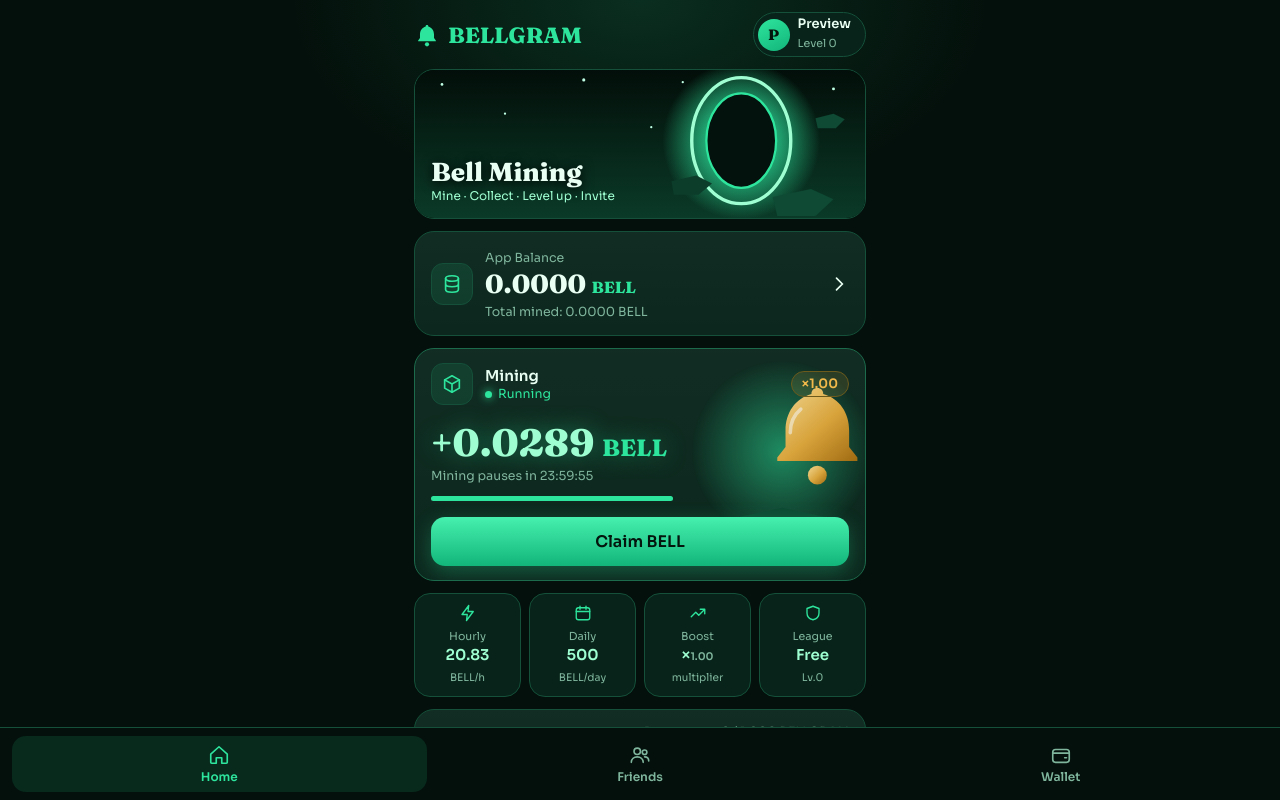
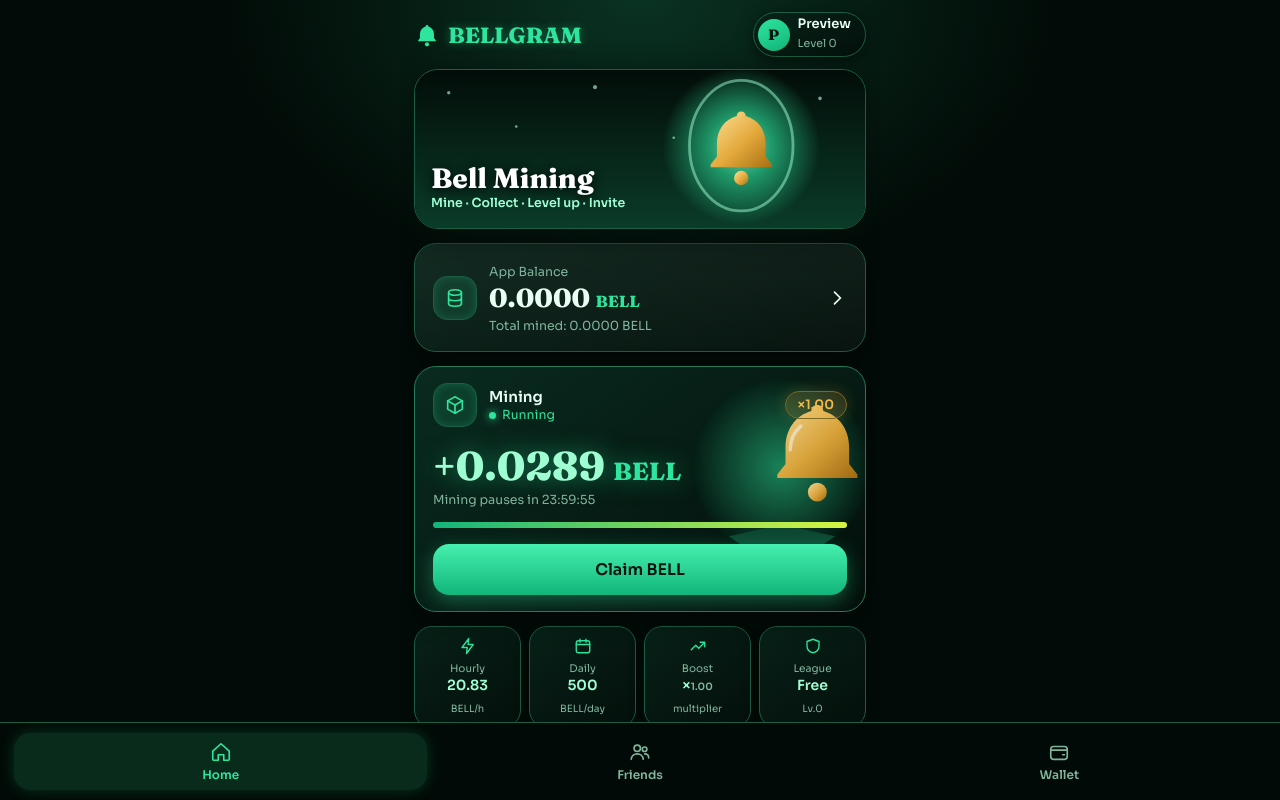
Before and after one commit to meelo200100-debug/bell, a website: page public/index.html in a window 1280 px wide. Drawn offline with Linux system fonts and the light colour scheme.

Commit message:
Update index.html

```diff
--- a/public/index.html
+++ b/public/index.html
@@ -8,78 +8,78 @@
 <script src="https://cdn.jsdelivr.net/npm/@tonconnect/ui@2/dist/tonconnect-ui.min.js"></script>
 <link href="https://fonts.googleapis.com/css2?family=Fraunces:opsz,wght@9..144,700;9..144,800&family=Sora:wght@400;600&display=swap" rel="stylesheet">
 <style>
-:root{--bg:#04100b;--pn:#08241a;--bd:#14503a;--g:#2ee59d;--g2:#12b57a;--mint:#9fffd2;--tx:#e9fff4;--mu:#7fb59d;--lime:#d7f542;--gold:#f0b84a}
+:root{--bg:#020b07;--pn:linear-gradient(145deg,rgba(8,36,26,0.9),rgba(4,16,11,0.95));--bd:#1b5e43;--g:#2ee59d;--g2:#12b57a;--mint:#9fffd2;--tx:#e9fff4;--mu:#7fb59d;--lime:#d7f542;--gold:#f0b84a}
 *{box-sizing:border-box;margin:0}
 html,body{height:100%}
-body{background:radial-gradient(500px 300px at 50% 0,rgba(46,229,157,.14),transparent 70%),var(--bg);color:var(--tx);font:15px/1.4 Sora,system-ui,sans-serif;display:flex;flex-direction:column;padding-top:env(safe-area-inset-top,0)}
+body{background:radial-gradient(600px 400px at 50% 0,rgba(46,229,157,.18),transparent 70%),var(--bg);color:var(--tx);font:15px/1.4 Sora,system-ui,sans-serif;display:flex;flex-direction:column;padding-top:env(safe-area-inset-top,0)}
 main{flex:1;overflow:auto;padding:12px 14px 10px;max-width:480px;width:100%;margin:0 auto}
 small{color:var(--mu);font-size:12.5px}
 .hd{display:flex;align-items:center;justify-content:space-between;margin-bottom:12px}
-.logo{display:flex;align-items:center;gap:8px;font:800 22px Fraunces,serif;color:var(--g)}
+.logo{display:flex;align-items:center;gap:8px;font:800 22px Fraunces,serif;color:var(--g);text-shadow:0 0 10px rgba(46,229,157,0.4)}
 .logo svg{width:26px;height:26px}
-.prof{display:flex;align-items:center;gap:8px;background:var(--pn);border:1px solid var(--bd);border-radius:99px;padding:4px 14px 4px 4px}
+.prof{display:flex;align-items:center;gap:8px;background:var(--pn);border:1px solid var(--bd);border-radius:99px;padding:4px 14px 4px 4px;box-shadow:0 4px 15px rgba(0,0,0,0.5)}
 .av{width:32px;height:32px;border-radius:50%;background:linear-gradient(150deg,var(--g),var(--g2));color:#03150d;display:grid;place-items:center;font:800 15px Fraunces,serif}
 .prof b{display:block;font-size:13px;line-height:1.1}.prof small{font-size:11px}
-.banner{position:relative;height:150px;border-radius:20px;overflow:hidden;border:1px solid var(--bd);margin-bottom:12px}
+.banner{position:relative;height:160px;border-radius:24px;overflow:hidden;border:1px solid var(--bd);margin-bottom:14px;box-shadow:0 8px 30px rgba(4,16,11,0.8),inset 0 0 20px rgba(46,229,157,0.15)}
 .banner svg{position:absolute;inset:0;width:100%;height:100%}
-.bt{position:absolute;left:16px;bottom:14px}
-.bt h1{font:800 26px Fraunces,serif;text-shadow:0 2px 12px #000}
-.bt p{font-size:12px;color:var(--mint)}
-.card{background:linear-gradient(180deg,rgba(255,255,255,.04),rgba(255,255,255,.015)),var(--pn);border:1px solid var(--bd);border-radius:20px;padding:14px 16px;margin-bottom:12px}
+.bt{position:absolute;left:16px;bottom:16px;z-index:2}
+.bt h1{font:800 28px Fraunces,serif;text-shadow:0 2px 12px #000;color:#fff}
+.bt p{font-size:12.5px;color:var(--mint);font-weight:600}
+.card{background:linear-gradient(180deg,rgba(255,255,255,.05),rgba(255,255,255,.02)),var(--pn);border:1px solid var(--bd);border-radius:22px;padding:16px 18px;margin-bottom:14px;box-shadow:0 8px 25px rgba(0,0,0,0.4)}
 .row{display:flex;align-items:center;gap:12px;cursor:pointer}
 .row>div:nth-child(2){flex:1}
-.ico{flex:none;width:42px;height:42px;border-radius:12px;background:rgba(46,229,157,.1);border:1px solid var(--bd);display:grid;place-items:center}
+.ico{flex:none;width:44px;height:44px;border-radius:14px;background:rgba(46,229,157,.12);border:1px solid var(--bd);display:grid;place-items:center;box-shadow:inset 0 0 10px rgba(46,229,157,0.2)}
 .ico svg,.t svg{width:22px;height:22px;stroke:var(--g);fill:none;stroke-width:1.8;stroke-linecap:round;stroke-linejoin:round}
 .chev{width:20px;height:20px;stroke:var(--tx);fill:none;stroke-width:2;stroke-linecap:round}
 .bn{font:800 26px Fraunces,serif}.bn em,.mn em{font-style:normal;font-size:.62em;color:var(--g)}
-.mine{position:relative;overflow:hidden;border-color:#1c6b4d}
+.mine{position:relative;overflow:hidden;border-color:#227a58;background:linear-gradient(145deg,rgba(10,45,33,0.95),rgba(3,15,10,0.98))}
 .art{position:absolute;right:-12px;top:6px;width:190px;height:190px;opacity:.95;pointer-events:none}
 .mh{position:relative;display:flex;align-items:center;gap:12px}
 .mh>div:nth-child(2){flex:1}
 .run{display:flex;align-items:center;gap:6px;color:var(--g)}
 .run i{width:7px;height:7px;border-radius:50%;background:var(--g);box-shadow:0 0 8px var(--g)}
-.boost{border:1px solid #6b5a1c;background:rgba(240,184,74,.12);color:var(--gold);border-radius:99px;padding:3px 10px;font-weight:600;font-size:13px;z-index:1}
-.mn{position:relative;font:800 38px Fraunces,serif;color:var(--mint);margin:14px 0 2px;text-shadow:0 0 24px rgba(46,229,157,.45)}
+.boost{border:1px solid #7d681f;background:rgba(240,184,74,.18);color:var(--gold);border-radius:99px;padding:4px 12px;font-weight:600;font-size:13px;z-index:1;box-shadow:0 0 15px rgba(240,184,74,0.2)}
+.mn{position:relative;font:800 40px Fraunces,serif;color:var(--mint);margin:14px 0 2px;text-shadow:0 0 25px rgba(46,229,157,.5)}
 .pz{position:relative;display:block}
-.sess{position:relative;height:5px;background:rgba(255,255,255,.08);border-radius:5px;margin:10px 0 0;width:58%;overflow:hidden}
-.sess i{display:block;height:100%;background:var(--g);width:100%}
-button{font:600 16px Sora,sans-serif;border:0;border-radius:14px;padding:14px;width:100%;cursor:pointer}
-.go{position:relative;margin-top:16px;background:linear-gradient(180deg,#46f0ae,var(--g2));color:#03150d;box-shadow:0 6px 20px rgba(46,229,157,.28)}
-.go:active{transform:translateY(1px)}
+.sess{position:relative;height:6px;background:rgba(255,255,255,.1);border-radius:6px;margin:12px 0 0;width:100%;overflow:hidden;box-shadow:inset 0 1px 3px rgba(0,0,0,0.5)}
+.sess i{display:block;height:100%;background:linear-gradient(90deg,var(--g2),var(--lime));width:100%;box-shadow:0 0 10px var(--g)}
+button{font:600 16px Sora,sans-serif;border:0;border-radius:16px;padding:15px;width:100%;cursor:pointer;transition:transform 0.1s ease}
+.go{position:relative;margin-top:16px;background:linear-gradient(180deg,#46f0ae,var(--g2));color:#03150d;box-shadow:0 6px 20px rgba(46,229,157,.35);font-weight:700}
+.go:active{transform:scale(0.98)}
 .go:disabled{background:rgba(255,255,255,.07);color:var(--mu);box-shadow:none;cursor:not-allowed}
 button:focus-visible{outline:3px solid var(--lime);outline-offset:2px}
-.stats{display:grid;grid-template-columns:repeat(4,1fr);gap:8px;margin-bottom:12px}
-.t{background:var(--pn);border:1px solid var(--bd);border-radius:16px;padding:10px 6px;text-align:center}
+.stats{display:grid;grid-template-columns:repeat(4,1fr);gap:8px;margin-bottom:14px}
+.t{background:var(--pn);border:1px solid var(--bd);border-radius:18px;padding:10px 4px;text-align:center;box-shadow:0 4px 15px rgba(0,0,0,0.3)}
 .t svg{width:18px;height:18px;margin-bottom:2px}
-.t small{display:block;font-size:11px}.t b{display:block;font-size:15px;color:var(--mint)}.t span{font-size:10.5px;color:var(--mu)}
+.t small{display:block;font-size:10.5px}.t b{display:block;font-size:14px;color:var(--mint)}.t span{font-size:10px;color:var(--mu)}
 .lv{display:flex;align-items:center;gap:14px}
 .lv>div:nth-child(2){flex:1}
-.hex{flex:none;width:50px;height:56px;clip-path:polygon(50% 0,100% 25%,100% 75%,50% 100%,0 75%,0 25%);background:linear-gradient(160deg,var(--lime),var(--g));display:grid;place-items:center;color:#03150d;font:800 22px Fraunces,serif}
+.hex{flex:none;width:52px;height:58px;clip-path:polygon(50% 0,100% 25%,100% 75%,50% 100%,0 75%,0 25%);background:linear-gradient(160deg,var(--lime),var(--g));display:grid;place-items:center;color:#03150d;font:800 22px Fraunces,serif;box-shadow:0 0 15px rgba(215,245,66,0.4)}
 .lv .hd2{display:flex;justify-content:space-between;font-weight:600;font-size:14px}.lv .hd2 span{color:var(--mu);font-weight:400;font-size:12.5px}
-.bar{height:9px;background:rgba(255,255,255,.08);border-radius:9px;overflow:hidden;margin:8px 0 6px}
-.bar i{display:block;height:100%;background:linear-gradient(90deg,var(--g2),var(--lime));width:0;transition:width .6s}
-.soon{display:flex;align-items:center;gap:12px;opacity:.85}
-.soon>div:nth-child(2){flex:1}.soon em{font-style:normal;font-size:12px;color:var(--lime);border:1px solid #5d6e1d;border-radius:99px;padding:2px 10px}
+.bar{height:10px;background:rgba(255,255,255,.08);border-radius:10px;overflow:hidden;margin:8px 0 6px;box-shadow:inset 0 1px 3px rgba(0,0,0,0.5)}
+.bar i{display:block;height:100%;background:linear-gradient(90deg,var(--g2),var(--lime));width:0;transition:width .6s;box-shadow:0 0 8px var(--lime)}
+.soon{display:flex;align-items:center;gap:12px;opacity:.9}
+.soon>div:nth-child(2){flex:1}.soon em{font-style:normal;font-size:12px;color:var(--lime);border:1px solid #6c8022;background:rgba(215,245,66,0.1);border-radius:99px;padding:3px 12px;font-weight:600}
 .view{display:none}.view.on{display:block}
-h2{font:800 22px Fraunces,serif;margin-bottom:6px}
-.link{word-break:break-all;background:rgba(0,0,0,.3);border-radius:10px;padding:10px;color:var(--mu);font-size:12px;margin:12px 0}
+h2{font:800 22px Fraunces,serif;margin-bottom:8px;color:var(--mint)}
+.link{word-break:break-all;background:rgba(0,0,0,.4);border-radius:12px;padding:12px;color:var(--mint);font-size:12px;margin:12px 0;border:1px solid var(--bd)}
 #tcbtn{margin:14px 0 4px;display:flex;justify-content:center}
 .addr{font-size:13px;color:var(--g);text-align:center;word-break:break-all}
-.lvr{display:flex;justify-content:space-between;align-items:center;padding:9px 10px;border-radius:12px;font-size:14px;margin-top:6px;border:1px solid transparent}
+.lvr{display:flex;justify-content:space-between;align-items:center;padding:10px 12px;border-radius:14px;font-size:14px;margin-top:8px;border:1px solid var(--bd);background:rgba(0,0,0,0.2)}
 .lvr small{display:block}.lvr b{color:var(--mint)}
-.lvr.cur{background:rgba(46,229,157,.12);border-color:var(--bd)}
+.lvr.cur{background:rgba(46,229,157,.18);border-color:var(--g);box-shadow:0 0 12px rgba(46,229,157,0.2)}
 .err{color:#ffb4a8}
-#msg{position:fixed;left:14px;right:14px;bottom:calc(76px + env(safe-area-inset-bottom,0));max-width:452px;margin:0 auto;background:#3a1612;border:1px solid #7a2a20;color:#ffd7d0;border-radius:14px;padding:10px 14px;font-size:13px;display:none;z-index:5}
-.coin{position:absolute;left:78%;top:40%;width:13px;height:13px;border-radius:50%;background:radial-gradient(circle at 35% 30%,#fff3c4,var(--gold) 60%,#a86f12);animation:fly .9s ease-out forwards;pointer-events:none;z-index:2}
+#msg{position:fixed;left:14px;right:14px;bottom:calc(80px + env(safe-area-inset-bottom,0));max-width:452px;margin:0 auto;background:#3a1612;border:1px solid #7a2a20;color:#ffd7d0;border-radius:16px;padding:12px 16px;font-size:13px;display:none;z-index:5;box-shadow:0 5px 20px rgba(0,0,0,0.6)}
+.coin{position:absolute;left:78%;top:40%;width:14px;height:14px;border-radius:50%;background:radial-gradient(circle at 35% 30%,#fff3c4,var(--gold) 60%,#a86f12);animation:fly 1s ease-out forwards;pointer-events:none;z-index:2;box-shadow:0 0 8px var(--gold)}
 @keyframes fly{to{transform:translate(var(--x),var(--y)) scale(.4);opacity:0}}
-.fl{animation:float 4s ease-in-out infinite}@keyframes float{50%{transform:translateY(-6px)}}
+.fl{animation:float 4s ease-in-out infinite}@keyframes float{50%{transform:translateY(-8px)}}
 .swing{transform-origin:50px 14px}.ring .swing{animation:ring 1.2s ease-out}
 @keyframes ring{15%{transform:rotate(18deg)}35%{transform:rotate(-14deg)}55%{transform:rotate(9deg)}75%{transform:rotate(-4deg)}}
 @media(prefers-reduced-motion:reduce){*{animation:none!important}}
-nav{display:flex;gap:6px;padding:8px 12px calc(8px + env(safe-area-inset-bottom,0));background:rgba(4,16,11,.94);border-top:1px solid var(--bd)}
-nav button{flex:1;background:none;color:var(--mu);padding:8px 4px;font-size:12px;border-radius:14px;display:flex;flex-direction:column;align-items:center;gap:3px}
+nav{display:flex;gap:6px;padding:10px 14px calc(10px + env(safe-area-inset-bottom,0));background:rgba(2,11,7,0.95);border-top:1px solid var(--bd);backdrop-filter:blur(10px)}
+nav button{flex:1;background:none;color:var(--mu);padding:8px 4px;font-size:12px;border-radius:16px;display:flex;flex-direction:column;align-items:center;gap:4px;transition:all 0.2s ease}
 nav svg{width:22px;height:22px;stroke:currentColor;fill:none;stroke-width:1.8;stroke-linecap:round;stroke-linejoin:round}
-nav button.on{color:var(--g);background:rgba(46,229,157,.12)}
+nav button.on{color:var(--g);background:rgba(46,229,157,.15);box-shadow:0 0 15px rgba(46,229,157,0.2)}
 </style>
 </head>
 <body>
@@ -92,14 +92,19 @@ nav button.on{color:var(--g);background:rgba(46,229,157,.12)}
  <section class="view on" id="v-home">
   <div class="banner">
    <svg viewBox="0 0 400 150" preserveAspectRatio="xMidYMid slice" aria-hidden="true">
-    <defs><radialGradient id="pg"><stop offset="0" stop-color="#b6ffe0"/><stop offset=".4" stop-color="#2ee59d" stop-opacity=".75"/><stop offset="1" stop-color="#2ee59d" stop-opacity="0"/></radialGradient>
-    <linearGradient id="sk" x1="0" y1="0" x2="0" y2="1"><stop offset="0" stop-color="#020b07"/><stop offset="1" stop-color="#0b3d2a"/></linearGradient></defs>
+    <defs>
+      <radialGradient id="pg" cx="50%" cy="50%" r="50%"><stop offset="0" stop-color="#b6ffe0"/><stop offset=".4" stop-color="#2ee59d" stop-opacity=".75"/><stop offset="1" stop-color="#2ee59d" stop-opacity="0"/></radialGradient>
+      <linearGradient id="sk" x1="0" y1="0" x2="0" y2="1"><stop offset="0" stop-color="#020b07"/><stop offset="1" stop-color="#0b3d2a"/></linearGradient>
+      <linearGradient id="goldg" x1="0" y1="0" x2="1" y2="1"><stop offset="0" stop-color="#ffe29a"/><stop offset=".55" stop-color="#e3a93c"/><stop offset="1" stop-color="#a86f12"/></linearGradient>
+    </defs>
     <rect width="400" height="150" fill="url(#sk)"/>
-    <g fill="#bfffe5"><circle cx="24" cy="22" r="1.2"/><circle cx="80" cy="48" r="1"/><circle cx="150" cy="18" r="1.4"/><circle cx="210" cy="60" r="1"/><circle cx="372" cy="26" r="1.3"/><circle cx="120" cy="96" r="1"/><circle cx="238" cy="20" r="1"/></g>
-    <circle cx="290" cy="72" r="70" fill="url(#pg)"/>
-    <ellipse cx="290" cy="72" rx="44" ry="56" fill="none" stroke="#9fffd2" stroke-width="3"/>
-    <ellipse cx="290" cy="72" rx="31" ry="42" fill="#03120c" stroke="#2ee59d" stroke-width="2"/>
-    <path d="M318 122l34-7 20 9-16 15h-34z" fill="#0e4a34"/><path d="M228 108l22-5 14 7-12 10h-22z" fill="#0c3d2b"/><path d="M356 52l16-4 10 5-8 8h-16z" fill="#0e4a34"/>
+    <g fill="#bfffe5" opacity="0.6"><circle cx="30" cy="25" r="1.5"/><circle cx="90" cy="55" r="1.2"/><circle cx="160" cy="20" r="1.8"/><circle cx="230" cy="65" r="1.2"/><circle cx="360" cy="30" r="1.6"/><circle cx="130" cy="110" r="1.2"/></g>
+    <circle cx="290" cy="72" r="70" fill="url(#pg)" opacity="0.8"/>
+    <ellipse cx="290" cy="72" rx="46" ry="58" fill="none" stroke="#9fffd2" stroke-width="2.5" opacity="0.5"/>
+    <g transform="translate(250, 32) scale(0.8)">
+      <path d="M50 12c-3 0-5 2-5 5-14 4-22 16-22 31v14l-7 9v3h68v-3l-7-9V48c0-15-8-27-22-31 0-3-2-5-5-5z" fill="url(#goldg)"/>
+      <circle cx="50" cy="86" r="8" fill="url(#goldg)"/>
+    </g>
    </svg>
    <div class="bt"><h1>Bell Mining</h1><p>Mine · Collect · Level up · Invite</p></div>
   </div>
@@ -175,13 +180,12 @@ nav button.on{color:var(--g);background:rgba(46,229,157,.12)}
 </nav>
 
 <script>
-// All balances, levels and mining are computed by the server. This page only displays them.
 const tg = window.Telegram && Telegram.WebApp;
 const IN_TG = !!(tg && tg.initData);
-if (tg) { tg.ready(); tg.expand(); try { tg.setHeaderColor('#04100b'); tg.setBackgroundColor('#04100b'); } catch (e) {} }
+if (tg) { tg.ready(); tg.expand(); try { tg.setHeaderColor('#020b07'); tg.setBackgroundColor('#020b07'); } catch (e) {} }
 const $ = id => document.getElementById(id);
 const DAY = 864e5;
-const LV = [['Free',0,500],['Tin',1000,700],['Copper',2000,800],['Brass',3000,900],['Silver',4000,1000],['BELLGRAM',5000,1100]]; // [name, hold, BELL/day]
+const LV = [['Free',0,500],['Tin',1000,700],['Copper',2000,800],['Brass',3000,900],['Silver',4000,1000],['BELLGRAM',5000,1100]];
 const f = (n, d) => (Number(n) || 0).toLocaleString('en', {minimumFractionDigits: d, maximumFractionDigits: d});
 let S, off = 0, anim = false, busy = false, tc;
 
@@ -196,7 +200,6 @@ const errText = e => ERR[e && e.code] || (e && e.code ? 'Wallet ownership could
 let msgT;
 function toast(t) { const m = $('msg'); m.textContent = t; m.style.display = 'block'; clearTimeout(msgT); msgT = setTimeout(() => m.style.display = 'none', 4500); }
 
-// Preview mode (page opened in a normal browser, not inside Telegram): local fake data, no wallet.
 function demo(p) {
   let d; try { d = JSON.parse(localStorage.bcd); } catch (e) {}
   d = d || {balance: 0, mined: 0, started: Date.now(), loginStreak: 0, lastLogin: 0};
@@ -305,7 +308,6 @@ function go(v) {
 document.querySelectorAll('nav button').forEach(b => b.onclick = () => go(b.dataset.v));
 $('toW').onclick = () => go('wallet');
 
-// ---- TON Connect: the wallet is linked only after the server verifies a signed ownership proof ----
 async function refreshProof() {
   if (!tc) return;
   tc.setConnectRequestParameters({state: 'loading'});
@@ -330,7 +332,7 @@ async function initTC() {
   if (tc || !IN_TG) return;
   if (!window.TON_CONNECT_UI) { $('werr').textContent = 'Wallet library failed to load. Reload the app.'; return; }
   try {
-    const retUrl = (S.link && S.link.startsWith('https://t.me/')) ? S.link.split('?')[0] : undefined;
+    const retUrl = (S.link && S.link.startswith('https://t.me/')) ? S.link.split('?')[0] : undefined;
     tc = new TON_CONNECT_UI.TonConnectUI({
       manifestUrl: new URL('tonconnect-manifest.json', document.baseURI).href,
       buttonRootId: 'tcbtn',
```
